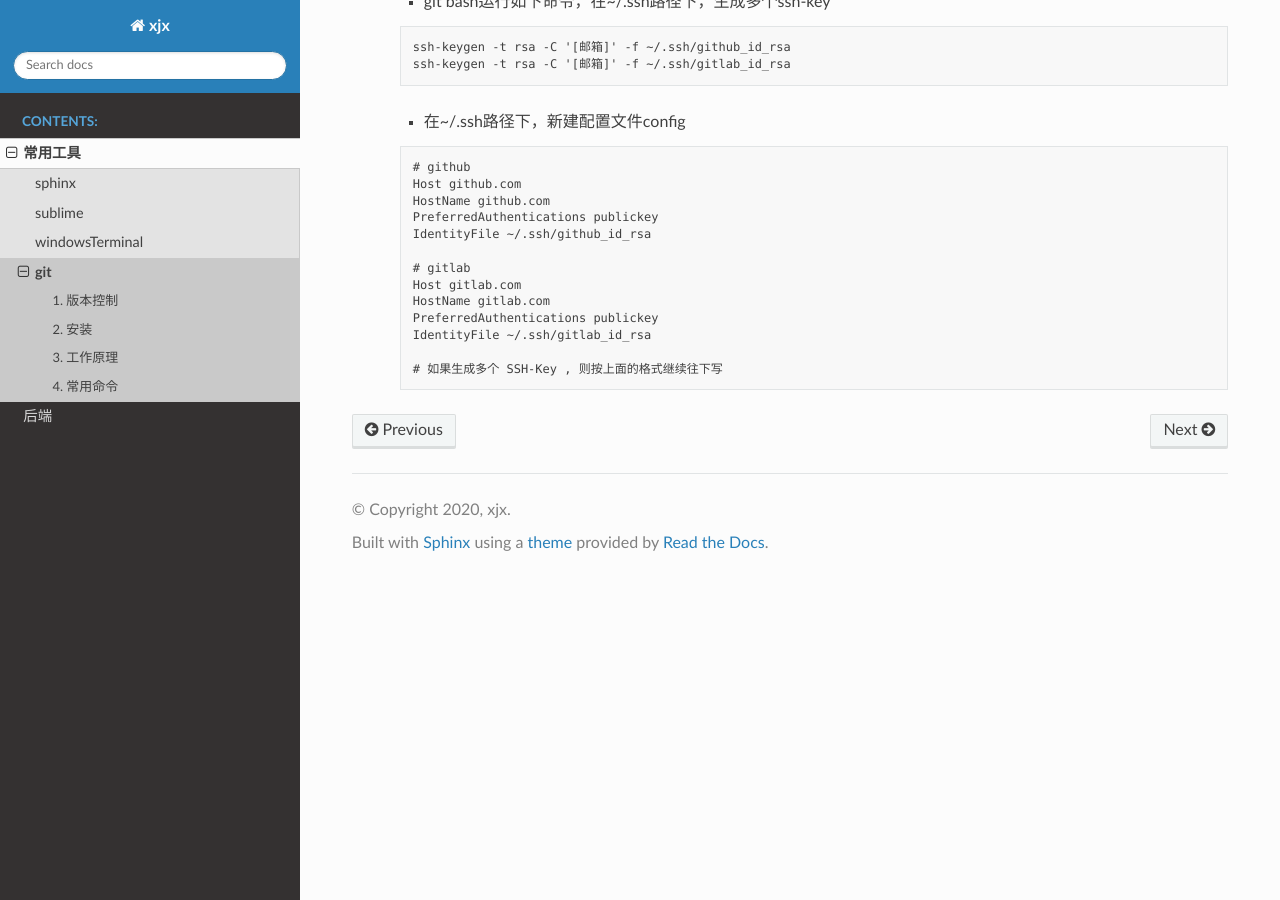
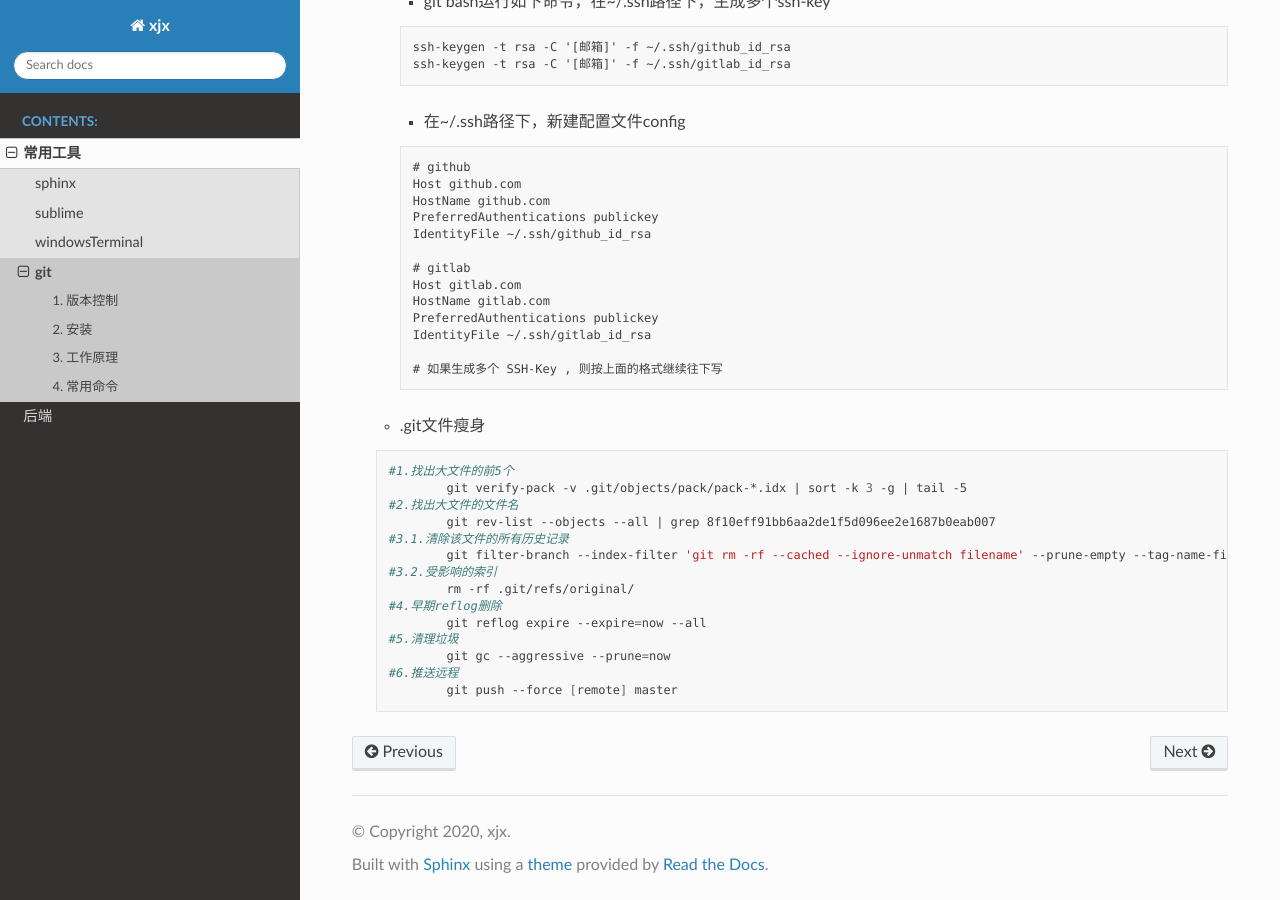
Before and after one commit to zzpandaman/wiki, a Sphinx documentation site: the page built from source/tools/git.md, in a window 1280 px wide and 900 px high, scrolled down 4329 px. Built offline with Sphinx 7.4.7 and the Read the Docs theme 2.0.0, drawn with Linux system fonts in a browser that asks for light colours; pages that are not in the unit, such as notebooks, are missing from menus.

Commit message:
结构变更

````diff
--- a/source/tools/git.md
+++ b/source/tools/git.md
@@ -193,3 +193,22 @@
 
 		# 如果生成多个 SSH-Key , 则按上面的格式继续往下写
 		```
+
+	+ .git文件瘦身
+
+	```bash
+	#1.找出大文件的前5个
+   		git verify-pack -v .git/objects/pack/pack-*.idx | sort -k 3 -g | tail -5
+   	#2.找出大文件的文件名
+   		git rev-list --objects --all | grep 8f10eff91bb6aa2de1f5d096ee2e1687b0eab007
+	#3.1.清除该文件的所有历史记录
+   		git filter-branch --index-filter 'git rm -rf --cached --ignore-unmatch filename' --prune-empty --tag-name-filter cat -- --all
+   	#3.2.受影响的索引
+   		rm -rf .git/refs/original/
+   	#4.早期reflog删除
+   		git reflog expire --expire=now --all
+   	#5.清理垃圾
+   		git gc --aggressive --prune=now
+   	#6.推送远程
+   		git push --force [remote] master
+	```
````
Also changed, not shown: 1 other file.
